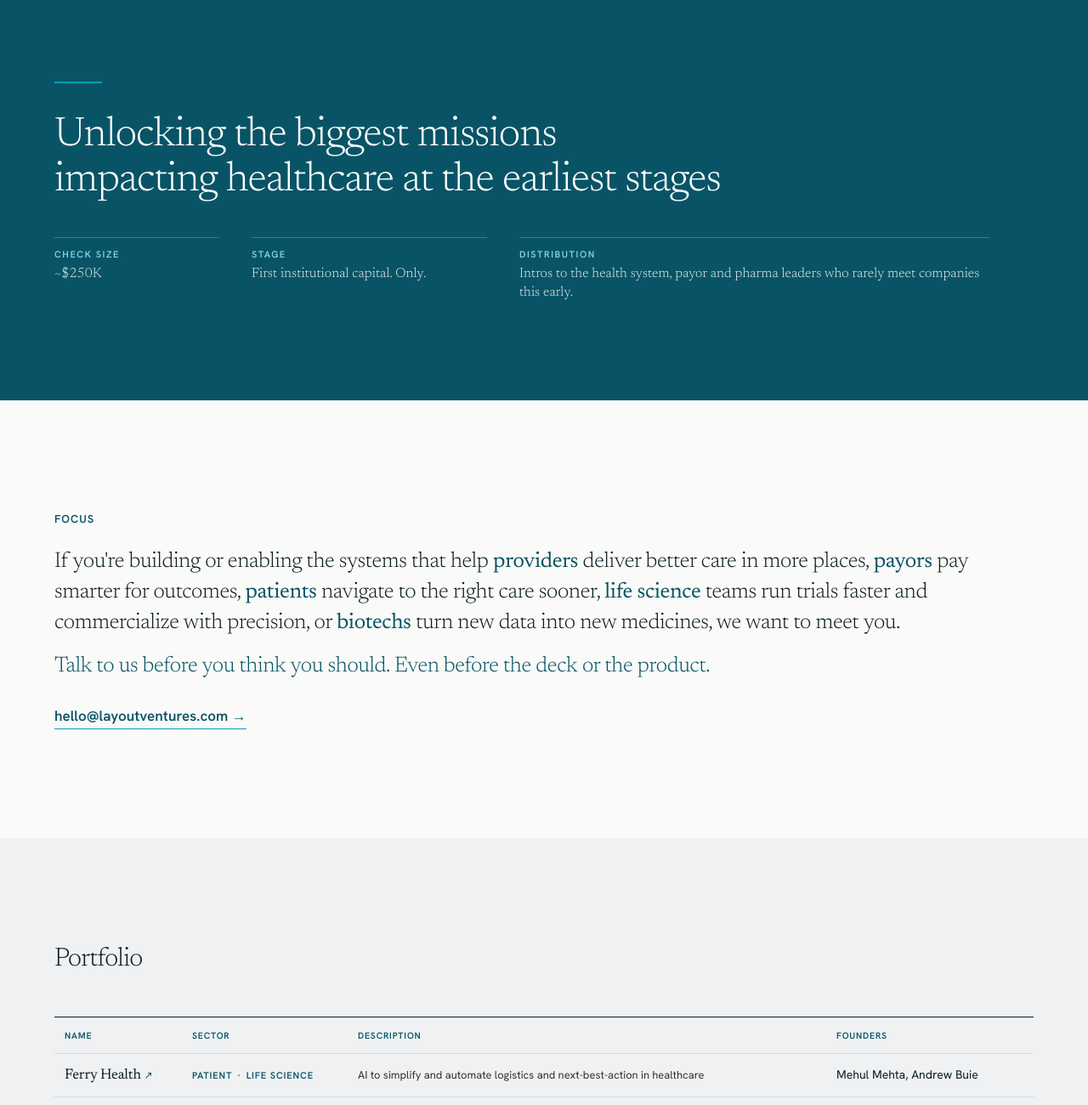
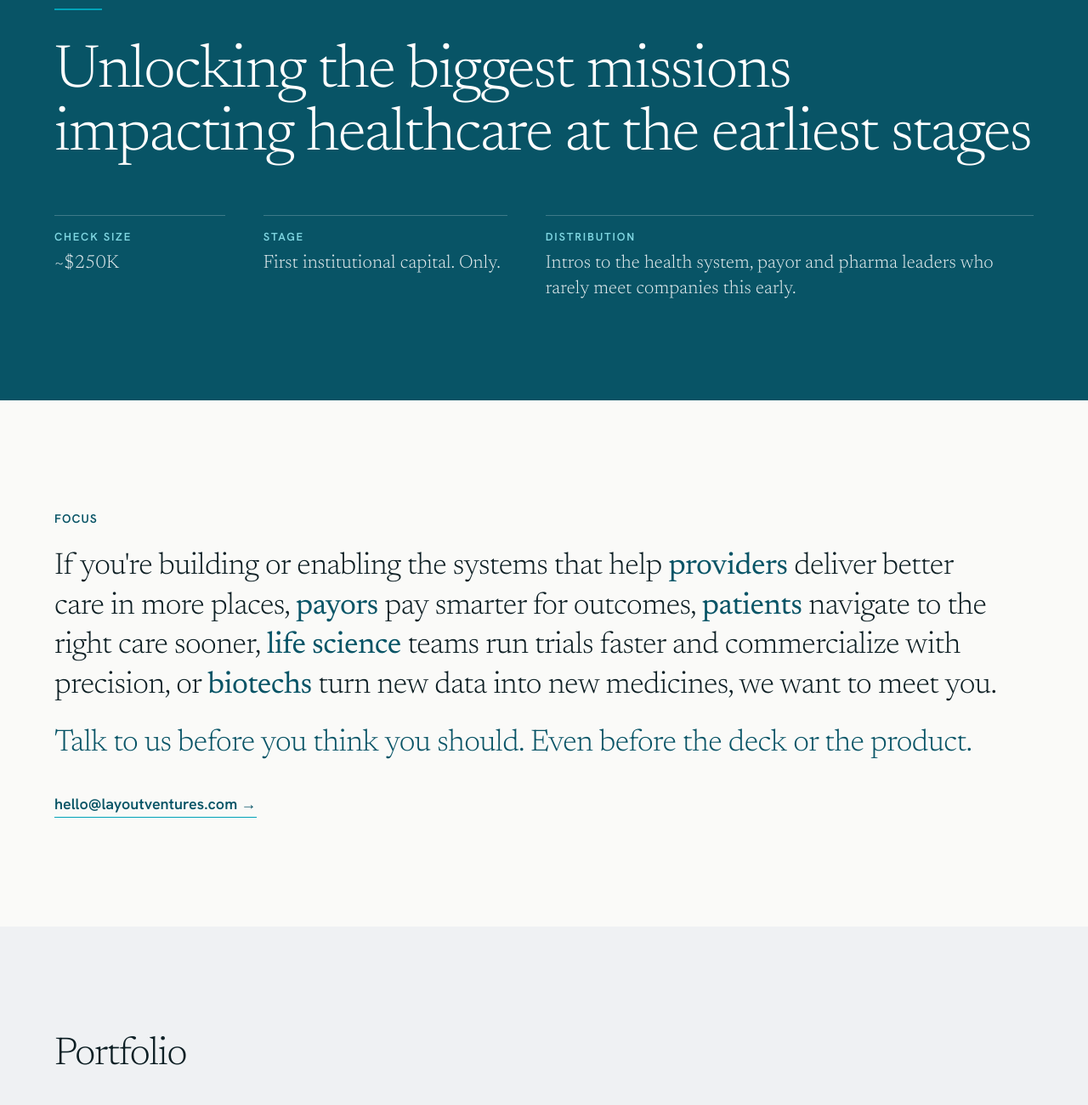
Before and after one commit to aaronlayout/layout-ventures-website, a plain HTML site: page index.html in a window 1280 px wide. Shown: the part 260-1560 px from the top of the page at 85% size. Drawn offline with Linux system fonts and the light colour scheme.

Commit message:
More font changes

```diff
--- a/index.html
+++ b/index.html
@@ -8,7 +8,7 @@
 <meta property="og:title" content="Layout Ventures">
 <meta property="og:site_name" content="Layout Ventures">
 <meta name="twitter:title" content="Layout Ventures">
-<link rel="stylesheet" href="styles.css?v=20261119c">
+<link rel="stylesheet" href="styles.css?v=20261119d">
 <link rel="icon" type="image/x-icon" href="/favicon.ico">
 <link rel="icon" type="image/png" sizes="192x192" href="/favicon-192.png">
 <link rel="icon" type="image/png" sizes="512x512" href="/favicon-512.png">
--- a/styles.css
+++ b/styles.css
@@ -11,7 +11,7 @@ a:hover{color:var(--teal)}
 @media (min-width:1600px){.wrap{max-width:1440px}}
 @media (min-width:2000px){html{zoom:1.2}}
 @media (min-width:2400px){html{zoom:1.35}}
-.eyebrow{font-size:13px;font-weight:600;letter-spacing:.08em;color:var(--deep)}
+.eyebrow{font-size:14px;font-weight:600;letter-spacing:.08em;color:var(--deep)}
 .masthead .eyebrow,.dark .eyebrow{color:var(--tint)}
 
 /* Header */
@@ -27,7 +27,7 @@ a:hover{color:var(--teal)}
 /* Hero + mastheads */
 .hero{background:var(--deep);color:#fff;padding:clamp(80px,14vh,180px) var(--pad) clamp(64px,9vw,128px);min-height:82vh;display:flex;flex-direction:column;justify-content:flex-end}
 .hero-rule{width:56px;height:2px;background:var(--teal);margin-bottom:36px}
-.hero h1{font-family:var(--serif);font-weight:300;font-size:clamp(36px,3.8vw,58px);line-height:1.08;letter-spacing:-.02em;margin:0 0 40px;max-width:1040px;text-wrap:balance}
+.hero h1{font-family:var(--serif);font-weight:300;font-size:clamp(46px,5.6vw,96px);line-height:1.04;letter-spacing:-.022em;margin:0 0 56px;max-width:1500px;text-wrap:balance}
 .hero p{font-size:clamp(17px,1.35vw,21px);line-height:1.55;max-width:620px;margin:0;color:rgba(255,255,255,.9);text-wrap:pretty}
 .masthead{background:var(--deep);color:#fff;padding:clamp(72px,11vw,160px) var(--pad) clamp(56px,7vw,96px)}
 .masthead .wrap{display:flex;justify-content:space-between;align-items:flex-end;gap:32px;flex-wrap:wrap}
@@ -37,8 +37,8 @@ a:hover{color:var(--teal)}
 /* Sections */
 .section{padding:clamp(72px,10vw,144px) var(--pad)}
 .section.gray{background:var(--gray)}
-.section-title{font-family:var(--serif);font-weight:300;font-size:clamp(28px,2.4vw,34px);letter-spacing:-.025em;margin:0 0 clamp(36px,4vw,56px);line-height:1}
-.subsection-title{font-family:var(--serif);font-weight:400;font-size:clamp(18px,1.5vw,22px);letter-spacing:-.01em;margin:clamp(56px,6vw,80px) 0 20px;line-height:1.2;max-width:760px;text-wrap:balance}
+.section-title{font-family:var(--serif);font-weight:300;font-size:clamp(36px,3.6vw,60px);letter-spacing:-.025em;margin:0 0 clamp(36px,4vw,56px);line-height:1}
+.subsection-title{font-family:var(--serif);font-weight:400;font-size:clamp(22px,2vw,30px);letter-spacing:-.01em;margin:clamp(56px,6vw,80px) 0 20px;line-height:1.2;max-width:760px;text-wrap:balance}
 .subsection-title.first{margin-top:0}
 
 /* Pillars */
@@ -63,7 +63,7 @@ a.card:hover{transform:translateY(-3px);box-shadow:0 12px 28px rgba(8,84,102,.12
 .mini:hover{border-top-color:var(--teal);color:var(--ink)}
 .mini-logo{height:32px;display:flex;align-items:center}
 .mini-logo img{max-height:28px;max-width:100px;object-fit:contain}
-.mini span.desc{font-size:12px;line-height:1.4;color:var(--text);text-wrap:pretty}
+.mini span.desc{font-size:14px;line-height:1.4;color:var(--text);text-wrap:pretty}
 .badge{font-size:10px;font-weight:600;color:var(--deep);background:#dff3f6;padding:2px 7px;border-radius:999px}
 .mini .badge{position:absolute;top:3px;right:0;white-space:nowrap;font-size:7.5px;letter-spacing:.04em;line-height:1.2;padding:1px 5px}
 
@@ -80,7 +80,7 @@ a.card:hover{transform:translateY(-3px);box-shadow:0 12px 28px rgba(8,84,102,.12
 .member{display:flex;flex-direction:column;align-items:center;text-align:center;gap:28px}
 .member .person{align-items:center}
 .member .role{font-size:16px;letter-spacing:.02em}
-.member .name{font-family:var(--serif);font-weight:400;font-size:28px;letter-spacing:-.015em}
+.member .name{font-family:var(--serif);font-weight:400;font-size:38px;letter-spacing:-.015em}
 .advisors{margin:clamp(64px,8vw,112px) auto 0;max-width:720px;text-align:center;border-top:1px solid var(--line);padding-top:32px;font-family:var(--serif);font-weight:300;font-size:clamp(24px,2.2vw,32px)}
 .advisors p{margin:0}
 
@@ -139,28 +139,28 @@ a.card:hover{transform:translateY(-3px);box-shadow:0 12px 28px rgba(8,84,102,.12
 .pf-row{display:grid;grid-template-columns:minmax(0,1.1fr) minmax(0,2.4fr) minmax(0,1.3fr);gap:24px;padding:16px 12px;border-bottom:1px solid var(--line);color:var(--ink);align-items:baseline;transition:background .15s ease}
 a.pf-row:hover{background:#fff;color:var(--ink)}
 a.pf-row:hover .pf-name{color:var(--teal)}
-.pf-head{font-size:10.5px;font-weight:600;letter-spacing:.08em;text-transform:uppercase;color:var(--deep);padding-top:12px;padding-bottom:12px}
+.pf-head{font-size:12px;font-weight:600;letter-spacing:.08em;text-transform:uppercase;color:var(--deep);padding-top:12px;padding-bottom:12px}
 .pf-name{font-family:var(--serif);font-weight:400;font-size:clamp(17px,1.4vw,19px);letter-spacing:-.01em;line-height:1.2;color:var(--ink);transition:color .15s ease}
 .pf-row.stealth .pf-name{color:var(--text);font-style:italic}
 .pf-arrow{font-family:'Hanken Grotesk',system-ui,sans-serif;font-size:12px;color:var(--deep)}
 .pf-desc{font-size:14px;line-height:1.5;color:var(--text);text-wrap:pretty}
 .pf-founders{font-size:13px;line-height:1.5;color:var(--ink)}
-.pf-sector{display:flex;flex-direction:row;gap:0;font-size:11px;font-weight:600;letter-spacing:.08em;text-transform:uppercase;color:var(--deep);white-space:nowrap}
+.pf-sector{display:flex;flex-direction:row;gap:0;font-size:12px;font-weight:600;letter-spacing:.08em;text-transform:uppercase;color:var(--deep);white-space:nowrap}
 .pf-sector i{font-style:normal}
 .pf-sector i+i::before{content:"\00b7";margin:0 6px;color:var(--text)}
 
 /* Terms strip (hero) */
-.terms{display:grid;grid-template-columns:minmax(0,.7fr) minmax(0,1fr) minmax(0,2fr);gap:clamp(20px,3vw,48px);margin:0;padding:0;max-width:1100px}
-.term{border-top:1px solid rgba(255,255,255,.22);padding-top:12px;display:flex;flex-direction:column;gap:5px}
-.term dt{font-size:11px;font-weight:600;letter-spacing:.14em;text-transform:uppercase;color:var(--tint)}
-.term dd{margin:0;font-family:var(--serif);font-weight:300;font-size:clamp(16px,1.2vw,19px);line-height:1.4;letter-spacing:.005em;color:rgba(255,255,255,.88);text-wrap:pretty}
+.terms{display:grid;grid-template-columns:minmax(0,.7fr) minmax(0,1fr) minmax(0,2fr);gap:clamp(24px,3.5vw,64px);margin:0;padding:0;max-width:1500px}
+.term{border-top:1px solid rgba(255,255,255,.22);padding-top:16px;display:flex;flex-direction:column;gap:8px}
+.term dt{font-size:13px;font-weight:600;letter-spacing:.14em;text-transform:uppercase;color:var(--tint)}
+.term dd{margin:0;font-family:var(--serif);font-weight:300;font-size:clamp(19px,1.7vw,28px);line-height:1.4;letter-spacing:.005em;color:rgba(255,255,255,.88);text-wrap:pretty}
 @media (max-width:760px){.terms{grid-template-columns:1fr}}
 
 /* Focus statement */
-.focus-line{font-family:var(--serif);font-weight:300;font-size:clamp(22px,2vw,30px);line-height:1.4;letter-spacing:-.015em;max-width:1120px;margin:24px 0 0;color:var(--ink);text-wrap:pretty}
+.focus-line{font-family:var(--serif);font-weight:300;font-size:clamp(26px,2.8vw,46px);line-height:1.3;letter-spacing:-.015em;max-width:1120px;margin:24px 0 0;color:var(--ink);text-wrap:pretty}
 .focus-line b{font-weight:400;color:var(--deep)}
 .focus-line .cta{display:block;margin-top:.6em;color:var(--deep)}
-.focus-mail{display:inline-block;margin-top:28px;font-size:17px;font-weight:600;color:var(--deep);border-bottom:1px solid var(--teal);padding-bottom:4px}
+.focus-mail{display:inline-block;margin-top:36px;font-size:clamp(17px,1.4vw,21px);font-weight:600;color:var(--deep);border-bottom:1px solid var(--teal);padding-bottom:4px}
 .focus-mail:hover{color:var(--teal)}
 @media (max-width:899px){
   .pf-head{display:none}
@@ -174,11 +174,11 @@ section[id],footer[id]{scroll-margin-top:74px}
 .pf-table{container-type:inline-size}
 @media (min-width:900px){
   .pf-row{grid-template-columns:110px 150px minmax(0,1fr) 190px;column-gap:20px;align-items:baseline;padding-top:12px;padding-bottom:12px}
-  .pf-row{grid-template-columns:130px 175px minmax(0,1fr) 220px;padding-top:14px;padding-bottom:14px}
-  .pf-name{font-size:17px;white-space:nowrap}
-  .pf-arrow{font-size:12px}
-  .pf-desc{white-space:nowrap;font-size:min(15px,calc((100cqw - 610px) / 42))}
-  .pf-founders{font-size:14px;white-space:nowrap}
+  .pf-row{grid-template-columns:150px 200px minmax(0,1fr) 250px;padding-top:18px;padding-bottom:18px}
+  .pf-name{font-size:20px;white-space:nowrap}
+  .pf-arrow{font-size:13px}
+  .pf-desc{white-space:nowrap;font-size:min(17px,calc((100cqw - 690px) / 40))}
+  .pf-founders{font-size:15px;white-space:nowrap}
 }
 
 /* Mobile */
@@ -187,20 +187,20 @@ section[id],footer[id]{scroll-margin-top:74px}
   .header-logo{height:28px}
   .hero{min-height:auto;padding-top:72px;padding-bottom:56px}
   .hero-rule{margin-bottom:24px}
-  .hero h1{font-size:33px;margin-bottom:28px}
+  .hero h1{font-size:clamp(38px,10vw,44px);margin-bottom:32px}
   .terms{gap:16px}
-  .term dd{font-size:16px}
+  .term dd{font-size:19px}
   .section{padding-top:56px;padding-bottom:56px}
-  .focus-line{font-size:21px;line-height:1.42}
+  .focus-line{font-size:24px;line-height:1.35}
   .focus-mail{font-size:16px;margin-top:20px;word-break:break-all}
-  .section-title{font-size:27px;margin-bottom:20px}
+  .section-title{font-size:36px;margin-bottom:20px}
   .pf-row{padding:14px 0}
   .pf-name{font-size:17px}
   .pf-desc{font-size:14px}
   .subsection-title{font-size:20px;margin-top:48px}
   .mini-cards{grid-template-columns:repeat(2,minmax(0,1fr));gap:24px 16px}
   .avatar.lg{width:180px;height:180px}
-  .member .name{font-size:26px}
+  .member .name{font-size:32px}
   .footer .wrap{gap:36px}
   .footer-logo{height:36px}
   .newsletter-form{min-width:100%}
```
Also changed, not shown: about.html (+1 -1 lines), portfolio.html (+1 -1 lines), team.html (+1 -1 lines).
